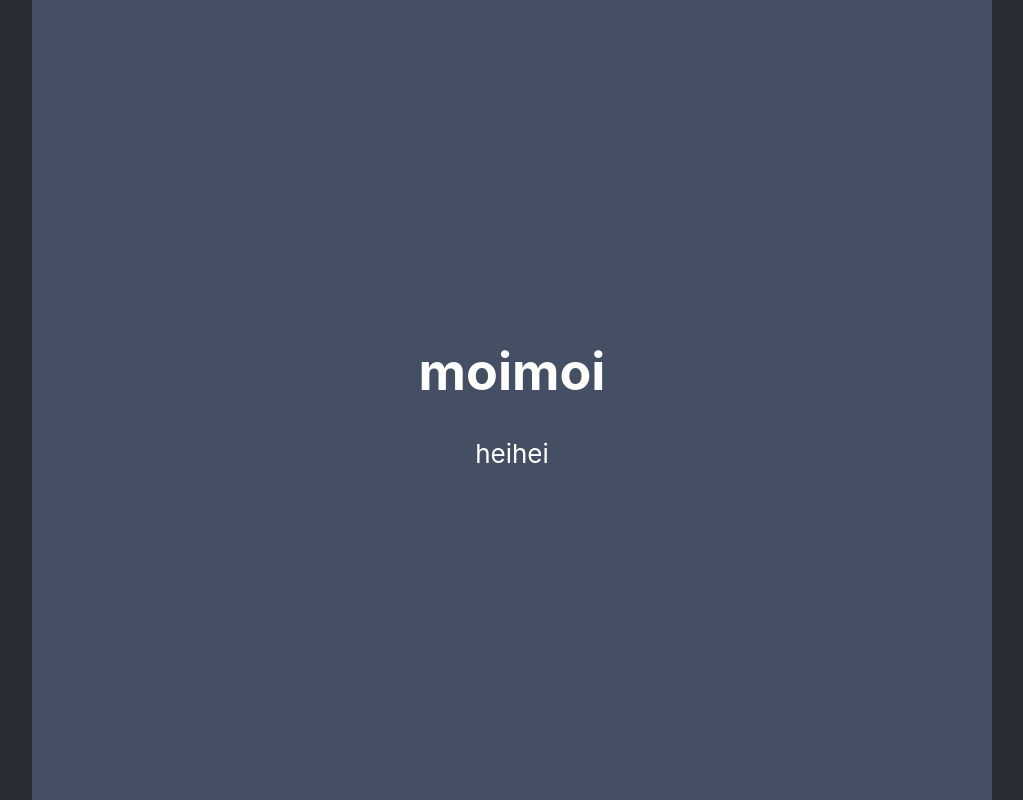
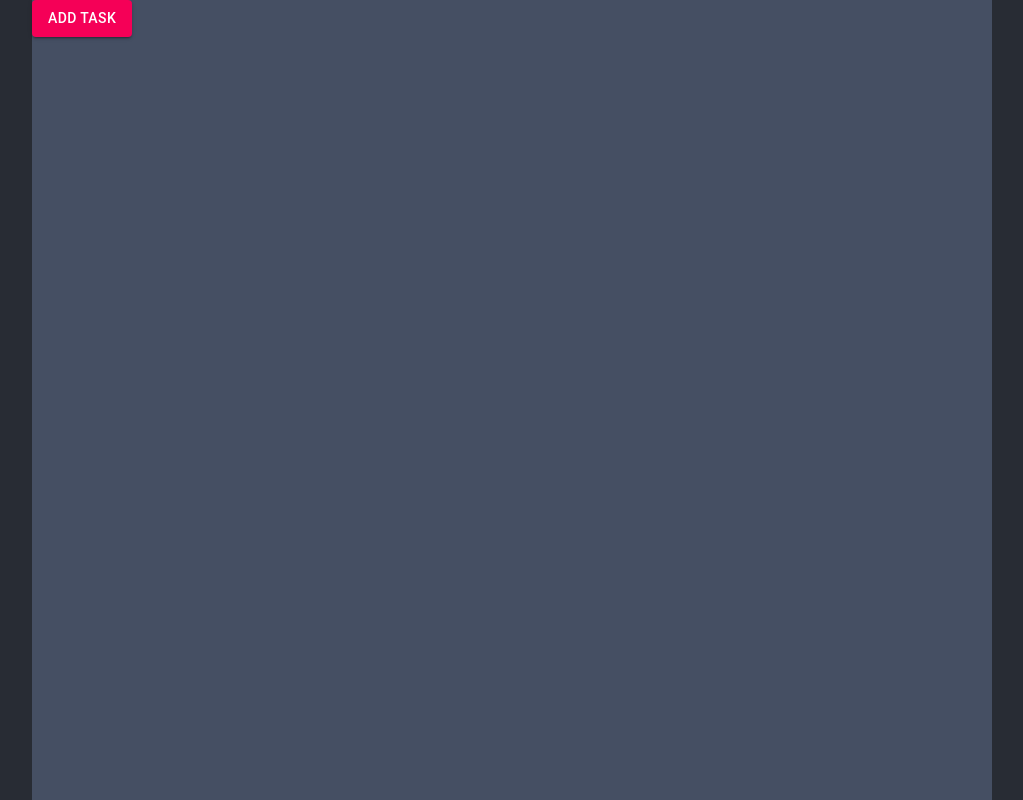
Before and after one commit to Erqq/timed-tasks, a React (Create React App) app: page / in a window 1280 px wide. Shown: the whole page, without its empty margins (128-1151 px from the left). Built offline with nearby package versions, Linux system fonts and the light colour scheme.

Commit message:
add modal for adding tasks

```diff
--- a/package.json
+++ b/package.json
@@ -6,7 +6,8 @@
     "@material-ui/core": "^4.5.1",
     "react": "^16.10.2",
     "react-dom": "^16.10.2",
-    "react-scripts": "3.2.0"
+    "react-scripts": "3.2.0",
+    "styled-components": "^4.4.0"
   },
   "scripts": {
     "start": "react-scripts start",
--- a/src/App.css
+++ b/src/App.css
@@ -18,7 +18,6 @@
   display: flex;
   flex-direction: column;
   align-items: center;
-  justify-content: center;
   font-size: calc(10px + 2vmin);
   color: white;
 }
--- a/src/App.js
+++ b/src/App.js
@@ -1,18 +1,23 @@
-import React from 'react';
+import React, { Component } from 'react';
 import './App.css';
 import Task from './components/task'
+import Task_list from './components/tasks-container';
 
-function App() {
-  return (
-    <div className="App">
-      <div className="container">
-        <header className="App-header">
+class App extends Component {
 
-          {Task("moimoi", "heihei")}
-        </header></div>
+  render() {
+    return (
+      <div className="App">
+        <div className="container">
+          <header className="App-header">
 
-    </div>
-  );
+            <Task_list />
+          </header>
+        </div>
+
+      </div>
+    )
+  }
 }
 
 export default App;
--- /dev/null
+++ b/src/components/add-task-modal.js
@@ -0,0 +1,44 @@
+import React, { Component } from 'react';
+import { Modal, Button, TextField } from '@material-ui/core/'
+import { styled } from '@material-ui/core/styles';
+
+const Modaldiv = styled('div')({
+    position: "absolute",
+    width: 400,
+    border: "2px solid #000",
+    backgroundColor: "#53565c",
+    top: "50%",
+    left: "50%",
+    transform: "translate(-50%, -50%)"
+})
+
+class AddTaskModal extends Component {
+
+
+    render() {
+        const { showModal, onClose, onSubmit, handleChange } = this.props
+
+        return (
+
+            <Modal open={showModal}
+                onClose={onClose}
+            >
+                <Modaldiv >
+                    <form onSubmit={onSubmit}>
+                        <TextField onChange={handleChange} name="title" label="Task Title" variant="filled"></TextField>
+                        <TextField onChange={handleChange} name="description" label="Task Description" variant="filled" ></TextField>
+                        <Button type="submit" variant="contained" color="secondary">add task</Button>
+
+                    </form>
+                    <Button onClick={onClose} variant="contained" color="secondary">cancel</Button>
+
+                </Modaldiv>
+            </Modal>
+
+
+        )
+
+    }
+}
+
+export default AddTaskModal;
--- a/src/components/task.js
+++ b/src/components/task.js
@@ -1,10 +1,10 @@
 import React from 'react';
 
-function Task(name, description) {
+const Task = (title, description) => {
   return (
     <div className="Task">
-        <h1>{name}</h1>
-        <p>{description}</p>
+      <h1>{title}</h1>
+      <p>{description}</p>
     </div>
   );
 }
--- a/src/components/tasks-container.js
+++ b/src/components/tasks-container.js
@@ -1,17 +1,79 @@
-import { React, Component } from 'react';
-import Button from '@material-ui/core'
+import React, { Component } from 'react';
+import Button from '@material-ui/core/Button'
+import styled from 'styled-components'
+import AddTaskModal from './add-task-modal'
+import Task from './task'
 
-class Task extends Component(name, description) {
+const TaskContainer = styled.div`
+  display: flex;
+  justifyContent: start;
+  width: 960px;
+`
+
+class Task_list extends Component {
+  state = {
+    showModal: false,
+    taskList: [],
+    title: "",
+    description: ""
+  }
+
+  onClick = () => {
+    this.setState({ showModal: true })
+
+  }
+
+  onClose = () => {
+    this.setState({ showModal: false })
+  }
+
+  onSubmit = (event) => {
+    event.preventDefault();
+    const { title, description, taskList } = this.state
+    this.setState({ taskList: [...taskList, { title: title, description: description }] },
+      () => console.log(this.state))
+
+    this.onClose()
+  }
+
+  tasks = () => {
+    const { taskList } = this.state
+
+    return taskList.map(task => {
+      return Task(task.title, task.description)
+    })
+  }
+
+  handleChange = (event) => {
+    const target = event.target;
+    const value = target.value;
+    const name = target.name;
+    this.setState({ [name]: value })
+  }
+
+  render() {
+    const showModal = this.state.showModal
+    return (
+      <div>  <TaskContainer name="container">
+        <Button onClick={this.onClick} variant="contained" color="secondary" >
+          add task
+      </Button >
+        <AddTaskModal
+          onSubmit={this.onSubmit}
+          showModal={showModal}
+          onClose={this.onClose}
+          handleChange={this.handleChange}>
+
+        </AddTaskModal>
+
+      </TaskContainer>
+        {this.tasks()}
+      </div>
 
 
-
-  render() {
-    return <div className="">
-      <h1>{name}</h1>
-      <p>{description}</p>
-    </div>
+    )
 
   }
 }
 
-export default Task;
+export default Task_list;
```
Also changed, not shown: 2 other files (tests, documents, lock files or other folders).
